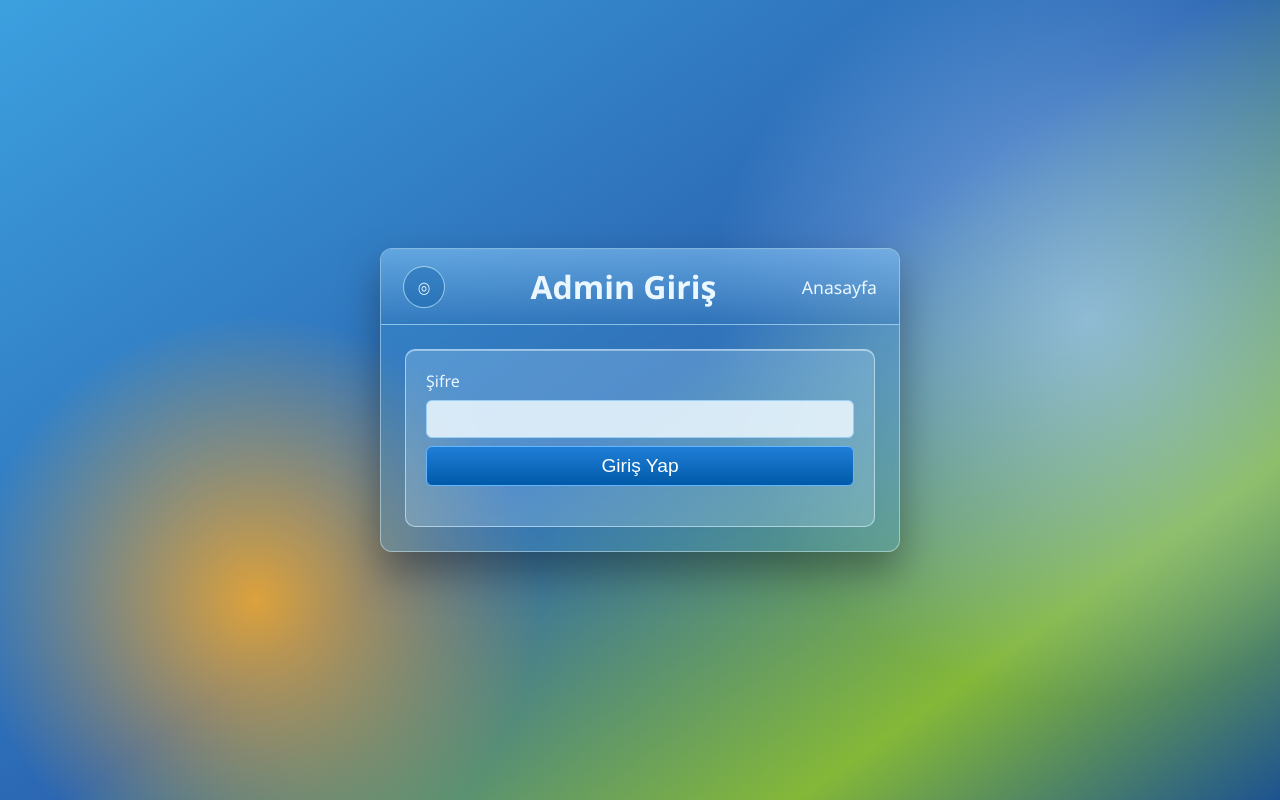
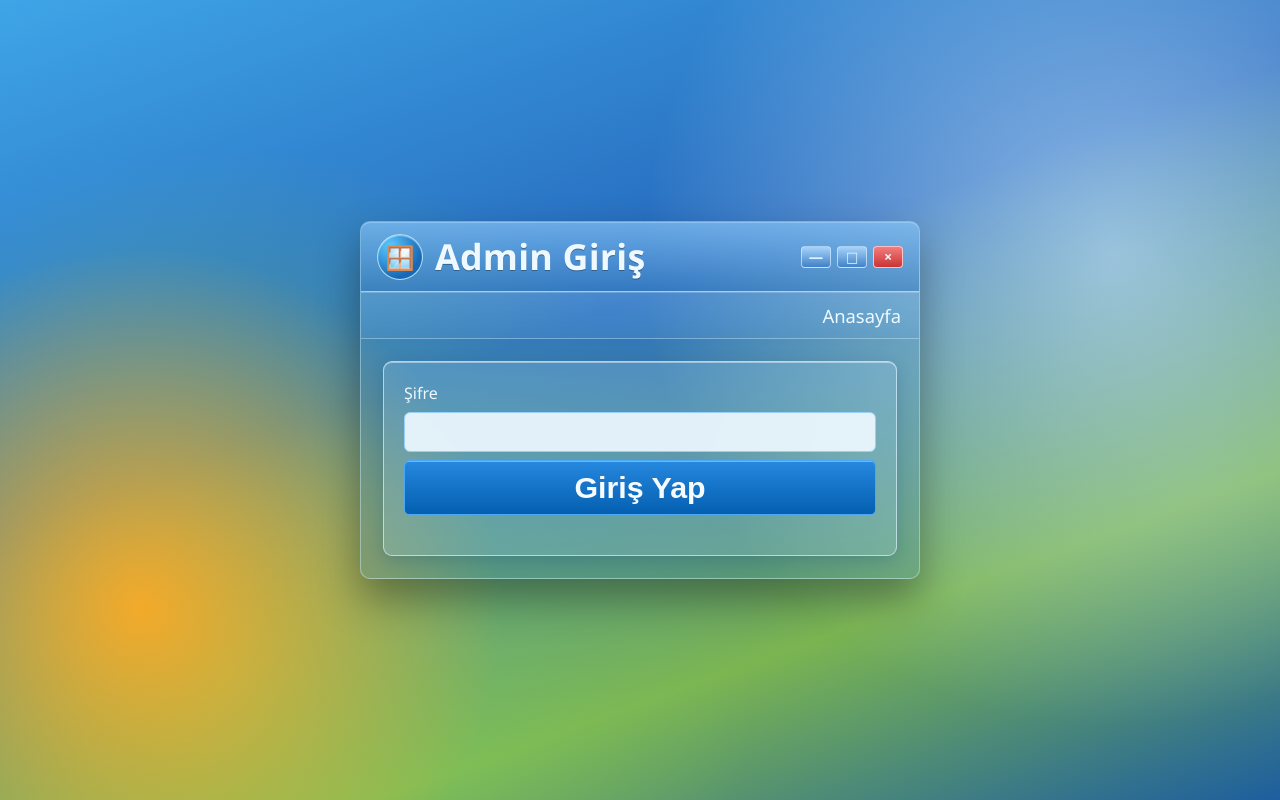
Before and after one commit to alimozata1-ux/Proje, a Python web app: template templates/admin_login.html in a window 1280 px wide. Run offline with Jinja, Linux system fonts and the light colour scheme; the template is opened without the code that fills it, so the values that code supplies are empty.

Commit message:
Tasarımı referans görsele daha yakın Vista stiline taşı

```diff
--- a/static/style.css
+++ b/static/style.css
@@ -1,102 +1,179 @@
 :root {
-  --glass: rgba(187, 226, 255, 0.25);
-  --frame: rgba(230, 250, 255, 0.45);
-  --text: #eaf7ff;
+  --text: #eef8ff;
+  --glass-card: rgba(180, 224, 255, 0.20);
+  --glass-frame: rgba(210, 240, 255, 0.42);
 }
 
 * { box-sizing: border-box; }
+
 body {
   margin: 0;
   min-height: 100vh;
   font-family: "Segoe UI", Tahoma, sans-serif;
   color: var(--text);
   background:
-    radial-gradient(circle at 20% 75%, rgba(251, 171, 38, 0.85), transparent 24%),
-    radial-gradient(circle at 85% 40%, rgba(171, 209, 255, 0.68), transparent 32%),
-    linear-gradient(145deg, #3ca0df, #2b66b2 50%, #84b838 80%, #1d5390);
+    radial-gradient(circle at 11% 76%, rgba(255, 170, 35, 0.92), transparent 28%),
+    radial-gradient(circle at 18% 84%, rgba(132, 205, 95, 0.68), transparent 42%),
+    radial-gradient(circle at 87% 32%, rgba(202, 231, 255, 0.65), transparent 38%),
+    linear-gradient(160deg, #3fa5e7 0%, #2568bc 42%, #7bb551 74%, #1d5e9f 100%);
   display: flex;
   justify-content: center;
   align-items: center;
-  padding: 30px;
+  padding: 28px;
 }
 
 .window {
-  width: min(1050px, 100%);
-  border: 1px solid var(--frame);
-  border-radius: 12px;
-  background: rgba(66, 152, 212, 0.25);
-  backdrop-filter: blur(8px);
-  box-shadow: 0 20px 40px rgba(0, 0, 0, 0.35);
+  width: min(1060px, 100%);
+  border: 1px solid var(--glass-frame);
+  border-radius: 10px;
   overflow: hidden;
+  background: linear-gradient(180deg, rgba(99, 176, 230, 0.20), rgba(39, 110, 173, 0.22));
+  box-shadow:
+    inset 0 1px 0 rgba(255, 255, 255, 0.45),
+    0 20px 40px rgba(0, 0, 0, 0.34);
 }
 
-.window.slim { max-width: 520px; }
+.window.slim { max-width: 560px; }
 
 .window-header {
+  background: linear-gradient(180deg, rgba(138, 197, 248, 0.62), rgba(56, 124, 190, 0.48));
+  border-bottom: 1px solid rgba(226, 246, 255, 0.45);
+  padding: 10px 16px;
   display: flex;
   align-items: center;
   justify-content: space-between;
+}
+
+.title-wrap {
+  display: flex;
+  align-items: center;
   gap: 12px;
-  padding: 16px 22px;
-  border-bottom: 1px solid rgba(220, 247, 255, 0.35);
-  background: linear-gradient(180deg, rgba(155, 210, 255, 0.45), rgba(48, 113, 179, 0.35));
 }
 
 .logo {
-  width: 42px;
-  height: 42px;
+  width: 46px;
+  height: 46px;
   border-radius: 50%;
-  background: rgba(21, 99, 172, 0.45);
-  border: 1px solid rgba(203, 239, 255, 0.7);
+  background: radial-gradient(circle at 28% 25%, #5bc9ff, #1768b7 70%);
+  border: 1px solid rgba(203, 239, 255, 0.85);
+  box-shadow: inset 0 1px 1px rgba(255, 255, 255, 0.45);
   display: grid;
   place-items: center;
+  font-size: 1.45rem;
 }
 
-h1 { margin: 0; font-size: 2rem; }
+h1 {
+  margin: 0;
+  font-size: clamp(1.8rem, 2.8vw, 3rem);
+  font-weight: 600;
+  letter-spacing: 0.2px;
+  text-shadow: 0 1px 0 rgba(0, 0, 0, 0.3);
+}
+
+.window-controls {
+  display: flex;
+  gap: 6px;
+}
+
+.win-btn {
+  width: 30px;
+  height: 22px;
+  border-radius: 4px;
+  border: 1px solid rgba(210, 233, 255, 0.75);
+  background: linear-gradient(180deg, rgba(169, 214, 252, 0.95), rgba(63, 128, 199, 0.95));
+  color: #e8f5ff;
+  font-weight: 700;
+  text-align: center;
+  line-height: 20px;
+  font-size: 0.9rem;
+}
+
+.win-btn.close {
+  background: linear-gradient(180deg, #f47d7d, #ca3333);
+  border-color: rgba(255, 208, 208, 0.9);
+}
+
+.window-subbar {
+  padding: 10px 18px;
+  border-top: 1px solid rgba(255, 255, 255, 0.27);
+  border-bottom: 1px solid rgba(228, 246, 255, 0.3);
+  background: linear-gradient(180deg, rgba(157, 207, 247, 0.22), rgba(95, 163, 224, 0.20));
+  display: flex;
+  justify-content: flex-end;
+}
+
+.admin-link {
+  color: #edf9ff;
+  text-decoration: none;
+  font-size: 1.15rem;
+}
 
 .grid {
   padding: 26px;
   display: grid;
-  grid-template-columns: repeat(auto-fit, minmax(310px, 1fr));
-  gap: 20px;
+  grid-template-columns: repeat(2, minmax(0, 1fr));
+  gap: 16px;
 }
 
-.card, .panel {
-  background: var(--glass);
-  border: 1px solid rgba(219, 243, 255, 0.6);
-  border-radius: 10px;
-  box-shadow: inset 0 1px 0 rgba(255, 255, 255, 0.4);
+.card,
+.panel {
+  background: var(--glass-card);
+  border: 1px solid rgba(220, 242, 255, 0.68);
+  border-radius: 9px;
+  box-shadow:
+    inset 0 1px 0 rgba(255, 255, 255, 0.43),
+    0 5px 16px rgba(18, 65, 109, 0.22);
 }
 
-.card { padding: 22px; }
-.card h2 { margin: 0 0 10px; font-size: 2rem; }
-.card p { margin: 0 0 10px; font-size: 1.35rem; }
-.card small { display: block; margin-bottom: 12px; font-size: 1.2rem; opacity: 0.95; }
+.card { padding: 20px; min-height: 205px; }
+.card h2 { margin: 0 0 12px; font-size: 2.7rem; }
+.card p { margin: 0 0 8px; font-size: 2rem; }
+.card small { display: block; margin-bottom: 14px; font-size: 1.8rem; opacity: 0.95; }
 .full { grid-column: 1 / -1; }
 
-.download-btn, button {
+.download-btn,
+button {
   display: inline-block;
-  border: 1px solid #64b6ff;
-  border-radius: 6px;
-  background: linear-gradient(180deg, #1f7ed7, #005aa8);
-  color: white;
-  padding: 8px 14px;
-  font-size: 1.2rem;
+  border: 1px solid #4ca8f4;
+  border-radius: 5px;
+  background: linear-gradient(180deg, #2688df, #045fb0);
+  color: #f6fbff;
+  padding: 9px 16px;
+  font-size: 1.9rem;
+  font-weight: 600;
   text-decoration: none;
   cursor: pointer;
+  box-shadow: inset 0 1px 0 rgba(255, 255, 255, 0.38);
 }
 
-.admin-link { color: #ebf8ff; font-size: 1.1rem; text-decoration: none; }
-.panel { margin: 24px; padding: 20px; }
-.form { display: grid; gap: 8px; margin-bottom: 20px; }
+.panel {
+  margin: 22px;
+  padding: 20px;
+}
+
+.form {
+  display: grid;
+  gap: 8px;
+  margin-bottom: 20px;
+}
+
 input {
   border: 1px solid #97cff6;
   border-radius: 6px;
-  padding: 9px;
-  background: rgba(238, 249, 255, 0.86);
+  padding: 10px;
+  background: rgba(238, 249, 255, 0.92);
   font-size: 1rem;
 }
+
 .alerts { list-style: none; padding: 0; margin: 0 0 12px; }
 .success { color: #9bffd6; }
 .error { color: #ffcece; }
 .project-list { margin: 8px 0 0; }
+
+@media (max-width: 860px) {
+  .grid { grid-template-columns: 1fr; }
+  .card h2 { font-size: 2rem; }
+  .card p { font-size: 1.2rem; }
+  .card small { font-size: 1.1rem; }
+  .download-btn, button { font-size: 1.15rem; }
+}
--- a/templates/admin_login.html
+++ b/templates/admin_login.html
@@ -9,10 +9,21 @@
 <body>
   <div class="window slim">
     <header class="window-header">
-      <div class="logo">◎</div>
-      <h1>Admin Giriş</h1>
+      <div class="title-wrap">
+        <div class="logo">🪟</div>
+        <h1>Admin Giriş</h1>
+      </div>
+      <div class="window-controls" aria-hidden="true">
+        <span class="win-btn">—</span>
+        <span class="win-btn">□</span>
+        <span class="win-btn close">×</span>
+      </div>
+    </header>
+
+    <div class="window-subbar">
       <a class="admin-link" href="/">Anasayfa</a>
-    </header>
+    </div>
+
     <main class="panel">
       {{message}}
       <form method="post" class="form" action="/admin">
```
Also changed, not shown: templates/admin_panel.html (+14 -3 lines), templates/index.html (+14 -3 lines).
